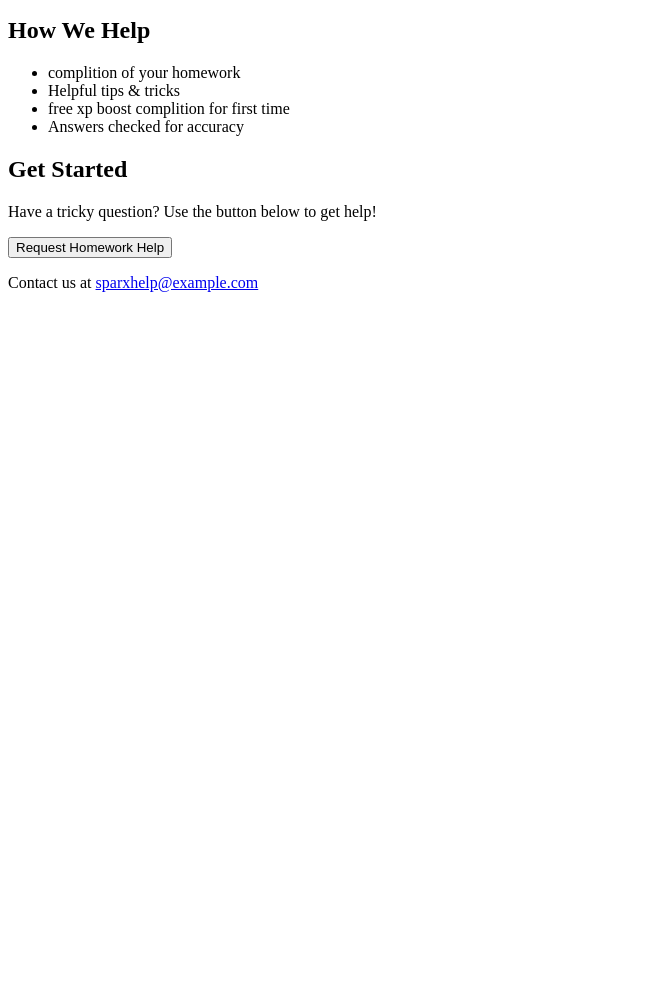
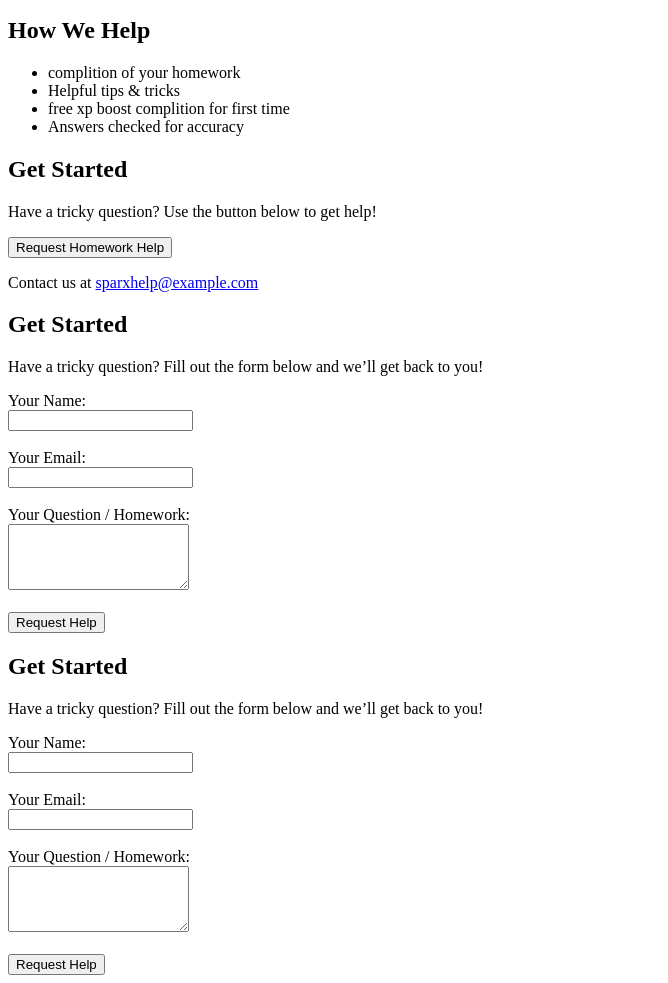
Before and after one commit to A2393/A2393.github.io, a plain HTML site: page index.html in a window 1280 px wide. Shown: the part 101-1084 px from the top of the page, without its empty margins (0-668 px from the left). Before the commit the page ends 800 px from the top, so only its background shows below. Drawn offline with Linux system fonts and the light colour scheme.

Commit message:
Update index.html

```diff
--- a/index.html
+++ b/index.html
@@ -36,3 +36,47 @@
   <script src="script.js"></script>
 </body>
 </html>
+<section>
+  <h2>Get Started</h2>
+  <p>Have a tricky question? Fill out the form below and we’ll get back to you!</p>
+
+  <form id="contact-form">
+    <label for="name">Your Name:</label><br>
+    <input type="text" id="name" name="name" required><br><br>
+
+    <label for="email">Your Email:</label><br>
+    <input type="email" id="email" name="email" required><br><br>
+
+    <label for="question">Your Question / Homework:</label><br>
+    <textarea id="question" name="question" rows="4" required></textarea><br><br>
+
+    <button type="submit">Request Help</button>
+  </form>
+
+  <!-- This is where the confirmation message will appear -->
+  <div id="confirmation" style="display:none; margin-top:20px; padding:15px; background:#1565c0; color:white; border-radius:5px;">
+    We saw your request for payment and will text you soon!
+  </div>
+</section>
+<section>
+  <h2>Get Started</h2>
+  <p>Have a tricky question? Fill out the form below and we’ll get back to you!</p>
+
+  <form id="contact-form">
+    <label for="name">Your Name:</label><br>
+    <input type="text" id="name" name="name" required><br><br>
+
+    <label for="email">Your Email:</label><br>
+    <input type="email" id="email" name="email" required><br><br>
+
+    <label for="question">Your Question / Homework:</label><br>
+    <textarea id="question" name="question" rows="4" required></textarea><br><br>
+
+    <button type="submit">Request Help</button>
+  </form>
+
+  <!-- This is where the confirmation message will appear -->
+  <div id="confirmation" style="display:none; margin-top:20px; padding:15px; background:#1565c0; color:white; border-radius:5px;">
+    We saw your request for payment and will text you soon!
+  </div>
+</section>
```
